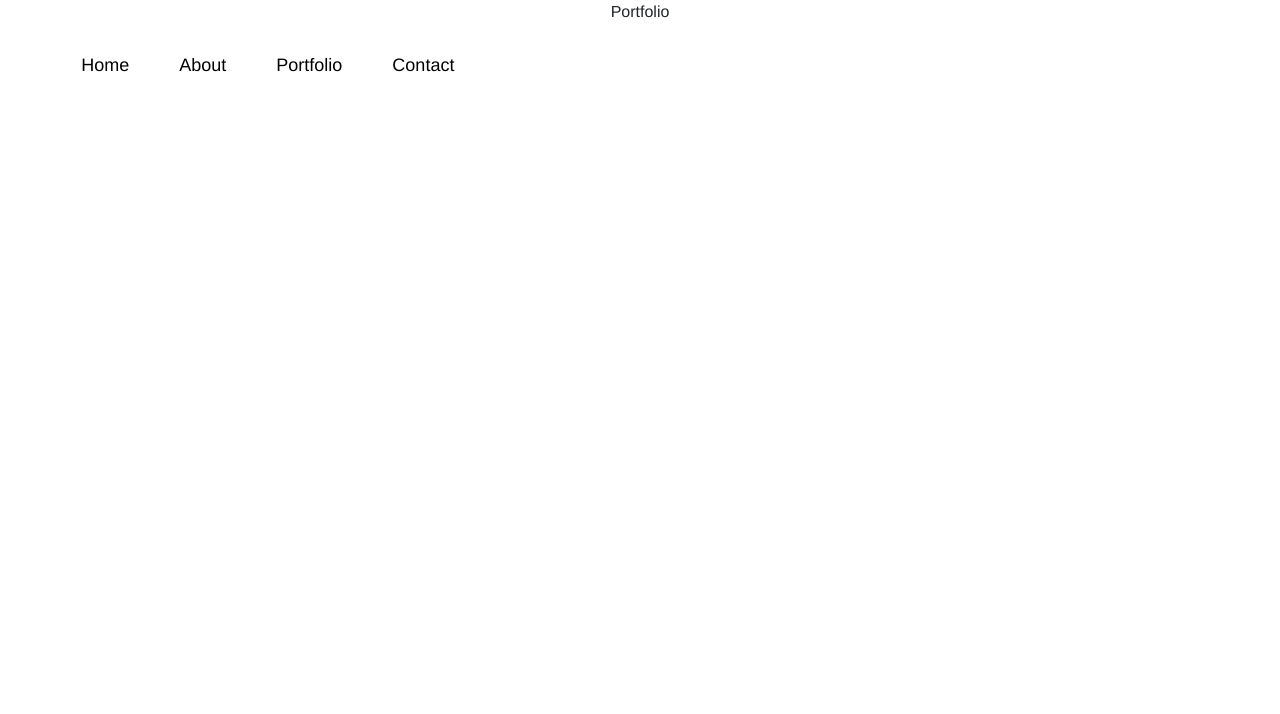
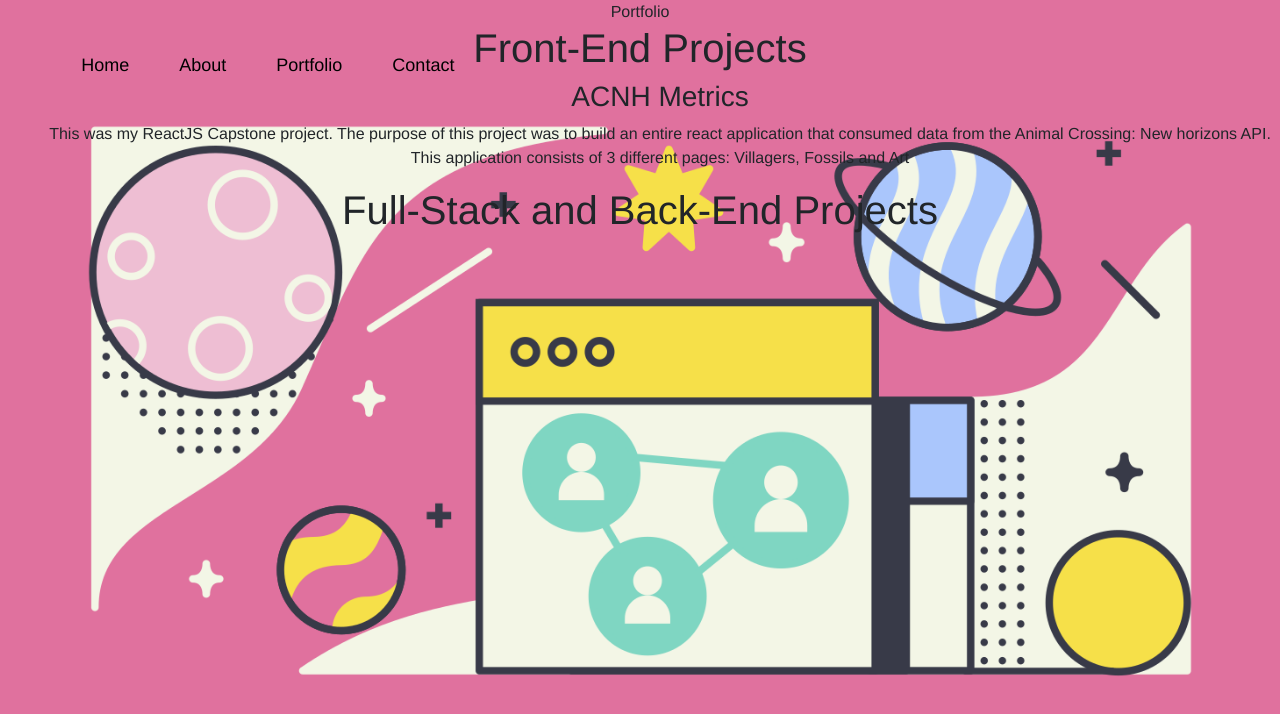
Before and after one commit to SunnySparks/portfolio-2, a React (Create React App) app: page /portfolio in a window 1280 px wide. Shown: the top 714 px of the page. Built offline with nearby package versions, Linux system fonts and the light colour scheme; a web font is replaced by a local one.

Commit message:
Style portfolio page

```diff
--- a/src/components/Portfolio.js
+++ b/src/components/Portfolio.js
@@ -1,5 +1,27 @@
+import './portfolio.css';
+
 const Portfolio = () => (
-  <div>Portfolio</div>
+  <div className="bg-img">
+    <div>Portfolio</div>
+    <div>
+      <h1>Front-End Projects</h1>
+      <ul>
+        <li>
+          <h3>ACNH Metrics</h3>
+          <div></div>
+          <div>
+            <p>This was my ReactJS Capstone project. The purpose of this project was to build an entire react application that consumed data from the Animal Crossing: New horizons API. This application consists of 3 different pages: Villagers, Fossils and Art</p>
+          </div>
+        </li>
+      </ul>
+    </div>
+    <div>
+      <h1>Full-Stack and Back-End Projects</h1>
+      <ul>
+        <li></li>
+      </ul>
+    </div>
+  </div>
 );
 
 export default Portfolio;
--- a/src/components/home.css
+++ b/src/components/home.css
@@ -28,7 +28,7 @@
   background-image: url('./bg2.png');
 }
 
-h1 {
+.display-1 {
   text-shadow: 5px -5px 0 #fff, -5px 0 0 #fff, 0 5px 0 #fff, 0 -5px 0 #fff, 5px 5px #fff, -5px -5px 0 #fff, 5px -5px 0 #fff, -5px 5px 0 #fff;
 }
 
--- a/src/components/navbar.css
+++ b/src/components/navbar.css
@@ -53,7 +53,7 @@
 
 .menu li a:hover {
   box-shadow:
-    0 -5px 0 #ff5617 inset,
+    0 -5px 0 #F3F6E6 inset,
     500px 00 rgba(255, 255, 255, 0.03) inset;
   padding: 35px 25px 45px 25px;
 }
```
Also changed, not shown: src/components/portfolio.css (added).
